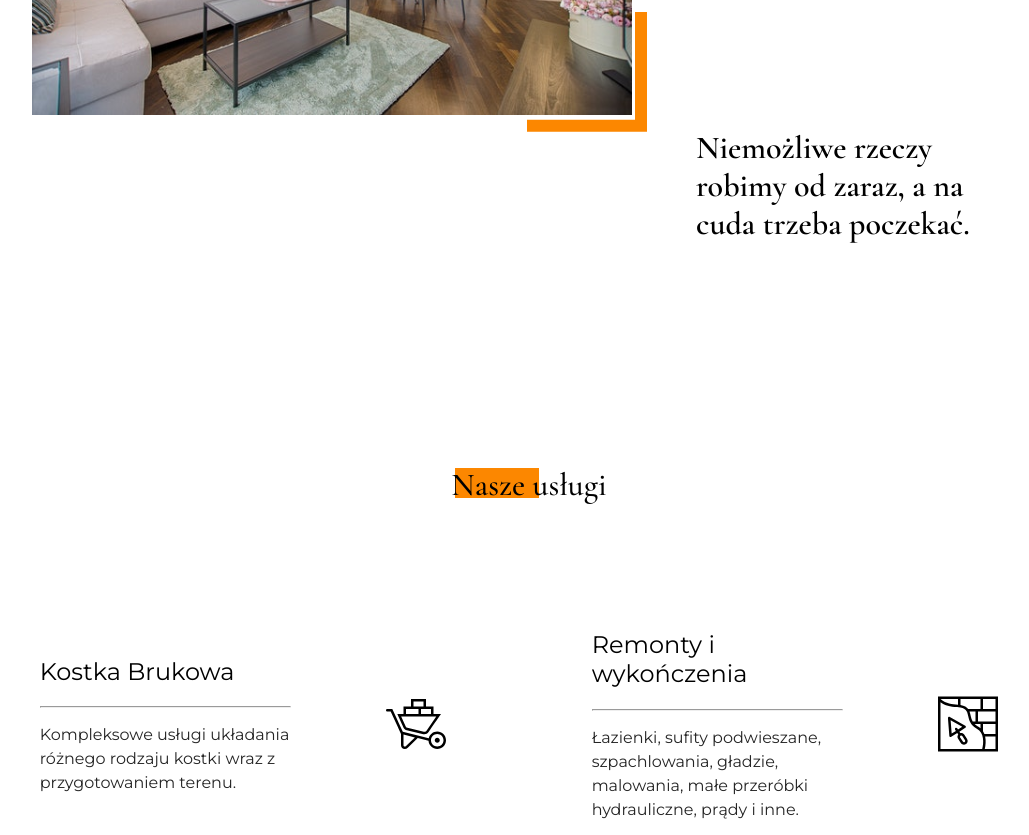
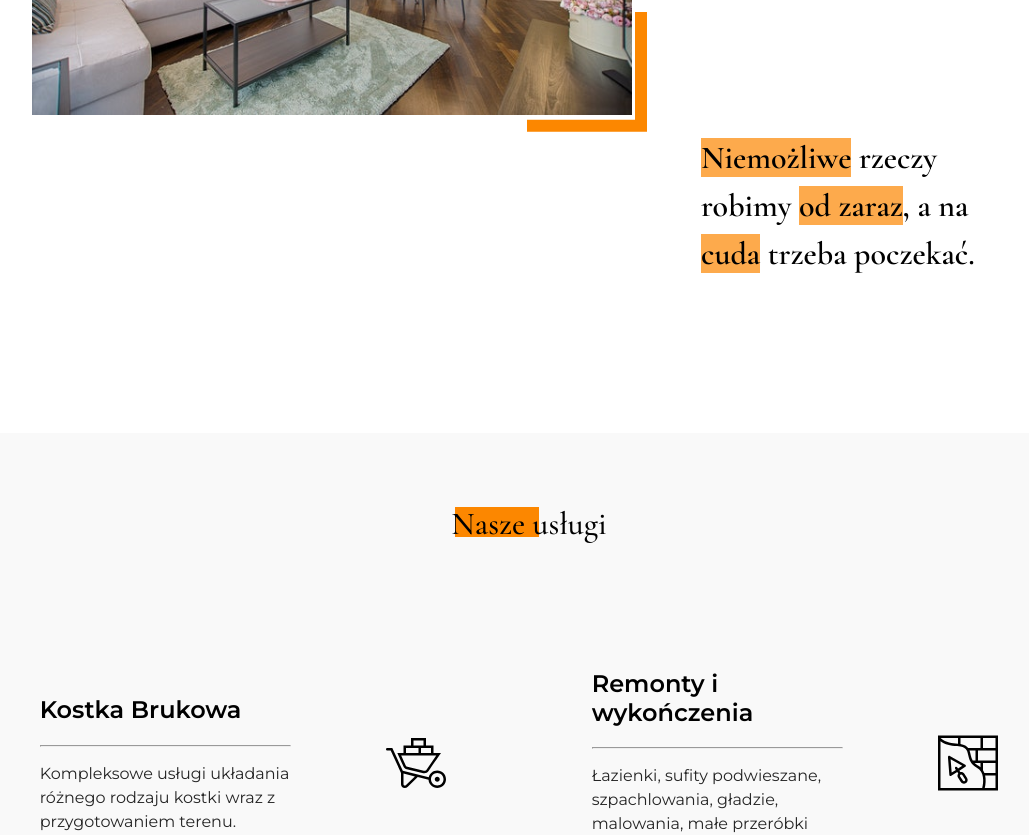
Before and after one commit to KarolG99/Waldus-new, a React (Create React App) app: page / in a window 1280 px wide. Shown: the part 420-1255 px from the top of the page, without its empty margins (111-1140 px from the left). Built offline with nearby package versions, Linux system fonts and the light colour scheme.

Commit message:
services background

```diff
--- a/src/assets/styles/GlobalStyles.ts
+++ b/src/assets/styles/GlobalStyles.ts
@@ -14,6 +14,7 @@ export const GlobalStyle = createGlobalStyle`
   body {
     margin: 0;
     font-size: 1.6rem;
+    scroll-behavior: smooth;
   }
 
   h1,h2,h3,h4,h5,h6 {
--- a/src/assets/styles/theme.ts
+++ b/src/assets/styles/theme.ts
@@ -5,6 +5,7 @@ export const theme = {
     black: "#000000",
     white: "#FFFFFF",
     dark: "#252525",
+    gray: "#F9F9F9",
   },
   font: {
     size: {
--- a/src/components/Carousel/Carousel.styles.ts
+++ b/src/components/Carousel/Carousel.styles.ts
@@ -1,4 +1,5 @@
 import styled from "styled-components";
+
 
 export const CarouselWrapper = styled.article`
   margin-top: 160px;
--- a/src/components/Carousel/Carousel.tsx
+++ b/src/components/Carousel/Carousel.tsx
@@ -1,10 +1,13 @@
-import React from 'react'
-import { CarouselWrapper } from './Carousel.styles'
+import React from "react";
+import { CarouselWrapper } from "./Carousel.styles";
+import img1 from '../../assets/images/headerImg.jpg';
+import img2 from '../../assets/images/aboutImg.jpg';
 
 const Carousel = () => {
-  return (
-    <CarouselWrapper>Carousel</CarouselWrapper>
-  )
-}
 
-export default Carousel
+  return <CarouselWrapper>
+
+  </CarouselWrapper>;
+};
+
+export default Carousel;
--- a/src/components/Header/Header.styles.ts
+++ b/src/components/Header/Header.styles.ts
@@ -37,6 +37,15 @@ export const HeaderQuote = styled.h1`
   max-width: 320px;
   margin-left: calc(100% - 320px);
   font-weight: 600;
+  position: relative;
+  z-index: 10;
+  line-height: 150%;
+  /* background-color: ${({ theme }) => theme.color.primary}; */
+  padding: 5px;
+
+  span {
+    background-color: rgba(252, 135, 0, 0.7);
+  }
 
   ${({ theme }) => theme.mq.small} {
     margin: 100px 10px 100px 10px;
--- a/src/components/Header/Header.tsx
+++ b/src/components/Header/Header.tsx
@@ -1,18 +1,24 @@
-import React from 'react'
-import { HeaderImage, HeaderImageWrapper, HeaderQuote, Wrapper } from './Header.styles';
-import headerImg from '../../assets/images/headerImg.jpg';
+import React from "react";
+import {
+  HeaderImage,
+  HeaderImageWrapper,
+  HeaderQuote,
+  Wrapper,
+} from "./Header.styles";
+import headerImg from "../../assets/images/headerImg.jpg";
 
 const Header = () => {
   return (
-    <Wrapper>
-        <HeaderImageWrapper>
-          <HeaderImage src={headerImg} alt="pomieszczenie" />
-        </HeaderImageWrapper>
-        <HeaderQuote>
-          Niemożliwe rzeczy robimy od zaraz, a na cuda trzeba poczekać.
-        </HeaderQuote>
+    <Wrapper id="#home">
+      <HeaderImageWrapper>
+        <HeaderImage src={headerImg} alt="pomieszczenie" />
+      </HeaderImageWrapper>
+      <HeaderQuote>
+        <span> Niemożliwe</span> rzeczy robimy <span>od zaraz</span>, a na{" "}
+        <span>cuda</span> trzeba poczekać.
+      </HeaderQuote>
     </Wrapper>
-  )
-}
+  );
+};
 
-export default Header
+export default Header;
--- a/src/components/Navigation/Navigation.styles.ts
+++ b/src/components/Navigation/Navigation.styles.ts
@@ -11,7 +11,7 @@ export const OuterWrapper = styled.div`
   width: 100%;
   padding: 20px;
   font-family: ${({ theme }) => theme.font.family.montserrat};
-  z-index: 10;
+  z-index: 100;
   position: relative;
   max-width: 1600px;
   margin: auto;
--- a/src/components/Navigation/Navigation.tsx
+++ b/src/components/Navigation/Navigation.tsx
@@ -21,13 +21,13 @@ const Navigation = () => {
         <StyledNavigation>
           <ul>
             <li>
-              <a href="/">Strona Główna</a>
+              <a href="#home" onClick={toggleNavigation}>Strona Główna</a>
             </li>
             <li>
-              <a href="/">Usługi</a>
+              <a href="#services" onClick={toggleNavigation}>Usługi</a>
             </li>
             <li>
-              <a href="/">Kontakt</a>
+              <a href="/" onClick={toggleNavigation}>Kontakt</a>
             </li>
           </ul>
         </StyledNavigation>
--- a/src/components/Services/Paving/Paving.styles.ts
+++ b/src/components/Services/Paving/Paving.styles.ts
@@ -20,6 +20,7 @@ export const Section = styled.section`
     & h2 {
       font-family: ${({ theme }) => theme.font.family.montserrat};
       color: ${({ theme }) => theme.color.black};
+      font-weight: 600;
     }
     & p {
       margin: 15px 0px;
--- a/src/components/Services/Services.styles.ts
+++ b/src/components/Services/Services.styles.ts
@@ -6,14 +6,13 @@ export const Article = styled.article`
   align-items: center;
   margin: auto;
   justify-content: center;
-  background-color: ${({ theme }) => theme.color.white};
+  background-color: ${({ theme }) => theme.color.gray};
   padding-bottom: 60px;
   width: 100%;
 `;
 
 export const ServicesHeader = styled.h1`
   max-width: 100vw;
-  background-color: ${({ theme }) => theme.color.white};
   margin: 70px 30vw 50px 30vw;
   padding: 0.2rem 0.6rem 0.2rem 0.6rem;
   border-radius: 15px 15px 15px 15px;
--- a/src/index.css
+++ b/src/index.css
@@ -1,4 +1,4 @@
-@import url("https://fonts.googleapis.com/css2?family=Cormorant+Garamond:wght@500;600&family=Montserrat:wght@200;400;700&display=swap");
+@import url("https://fonts.googleapis.com/css2?family=Cormorant+Garamond:wght@500;600&family=Montserrat:wght@200;400;600;700&display=swap");
 
 body {
   margin: 0;
```
